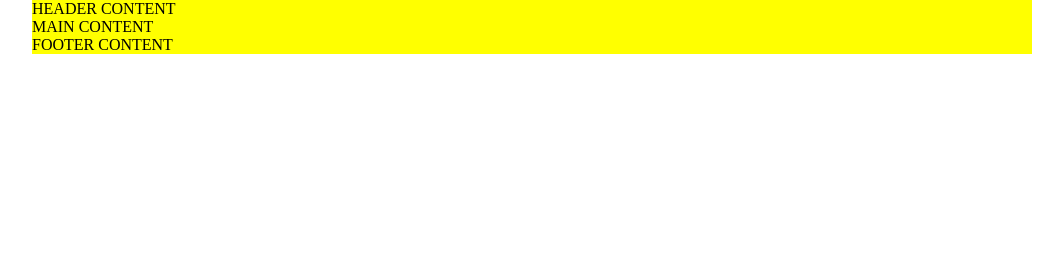
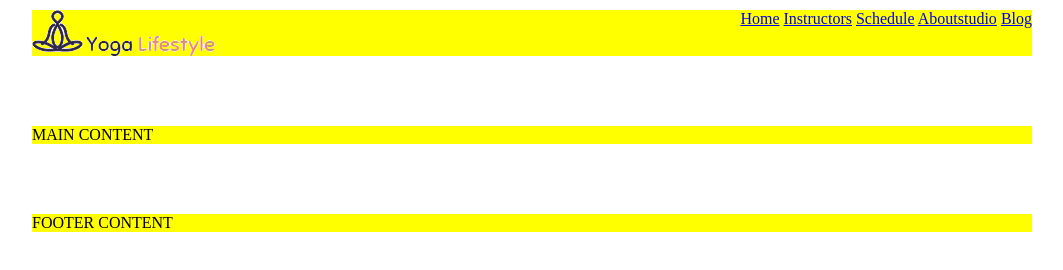
Before and after one commit to Lisbon-TV/45-grupe-yoga-revisit, a website: page index.html in a window 1280 px wide. Shown: the whole page, without its empty margins (108-1171 px from the left). Drawn offline with Linux system fonts and the light colour scheme; files whose address does not match are found by name.

Commit message:
Layout update

```diff
--- a/css/base/layout.css
+++ b/css/base/layout.css
@@ -4,4 +4,20 @@ footer {
     background-color: yellow;
     width:  1000px;
     margin-left: calc((100% - 1000px) / 2);
+    margin-bottom: 70px;
 }
+
+header {
+    margin-top: 10px;
+    display: flex;
+    justify-content: space-between;
+
+}
+
+img {
+    float: left;
+}
+
+footer {
+    margin-bottom: 20px;
+}
--- a/index.html
+++ b/index.html
@@ -17,7 +17,15 @@
 </head>
 <body>
     <header>
-        HEADER CONTENT
+        <img src="./imiges/logo.png" alt="logo">
+        <nav>
+            <a href="#">Home</a>
+            <a href="#">Instructors</a>
+            <a href="#">Schedule</a>
+            <a href="#">Aboutstudio</a>
+            <a href="#">Blog</a>
+            <a href="Contacts"></a>
+        </nav>
     </header>
     <main>
         MAIN CONTENT
```
Also changed, not shown: imiges/logo.png (added).
